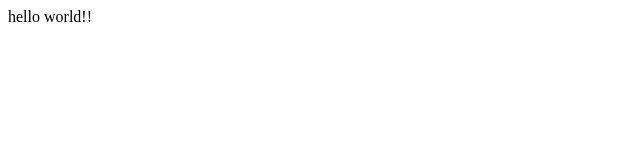
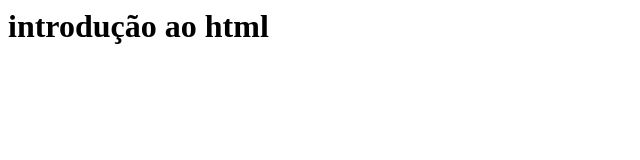
Before and after one commit to apolo-ms/meu-primeiro-site-, a plain HTML site: page index.html in a window 1280 px wide. Shown: the whole page, without its empty margins (0-640 px from the left). Drawn offline with Linux system fonts and the light colour scheme.

Commit message:
estrutura basica

```diff
--- a/index.html
+++ b/index.html
@@ -1,4 +1,8 @@
 <html>
-    <title>site</title>
-    hello world!!
+    <head>
+    <title>meu primeiro site</title>
+    </head>
+    <body>
+        <h1>introdução ao html</h1>
+    </body>
 </html>
```
